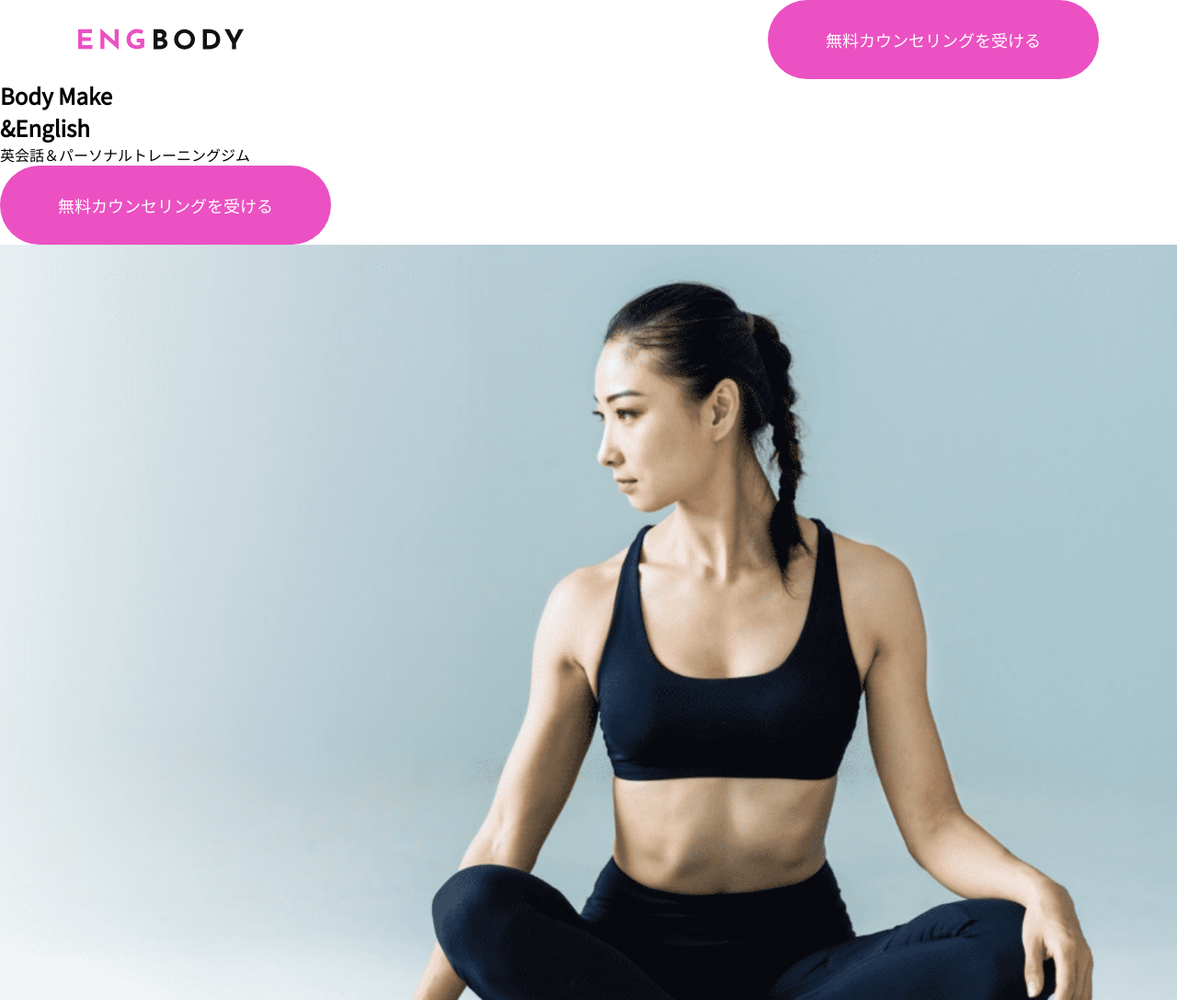
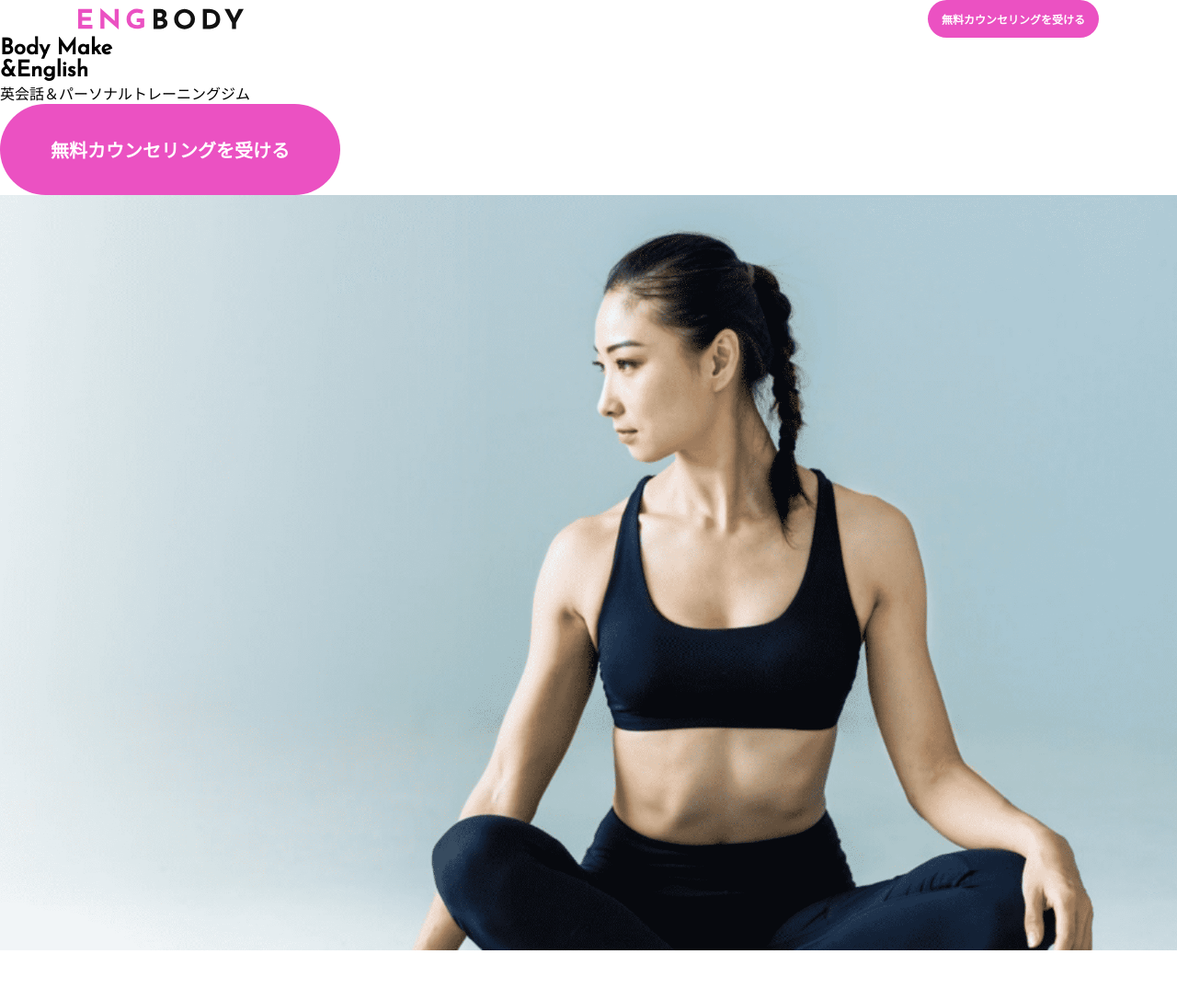
Before and after one commit to aki104-y/Body-Make-English, a plain HTML site: page index.html in a window 1280 px wide. Shown: the top 1087 px of the page at 92% size. Drawn offline with nearby package versions, Linux system fonts and the light colour scheme.

Commit message:
css追加

```diff
--- a/common/css/style.css
+++ b/common/css/style.css
@@ -331,7 +331,7 @@ html {
 }
 
 body {
-  font-family: "Noto Sans JP", sans-serif, "Josefin Sans", sans-serif, "Helvetica Neue", Arial, "Hiragino Kaku Gothic ProN", "Hiragino Sans", Meiryo;
+  font-family: "Josefin Sans", Arial, "Hiragino Kaku Gothic ProN", "Hiragino Sans", Meiryo, sans-serif;
 }
 
 a {
@@ -404,15 +404,46 @@ img {
 ------------------------------------------------------ */
 .btn {
   display: inline-block;
-  width: 360px;
+  width: 300px;
   max-width: 100%;
-  padding: 30px 50px;
+  padding: 20px 10px;
   background-color: #eb51c2;
   border-radius: 50px;
   color: #fff;
-  font-size: 1.125rem;
+  font-size: 1.25rem;
+  font-weight: bold;
   text-align: center;
   text-decoration: none;
+}
+@media screen and (min-width: 992px) {
+  .btn {
+    font-size: 1.25rem;
+    width: 360px;
+    padding: 35px;
+  }
+}
+
+.btn--color--reverse {
+  background-color: #fff;
+  color: #eb51c2;
+}
+
+.btn--header {
+  width: 186px;
+  padding: 12px 10px;
+  font-size: 0.75rem;
+}
+.btn--mv {
+  width: 220px;
+  padding: 16px 10px;
+  font-size: 0.8125rem;
+}
+@media screen and (min-width: 992px) {
+  .btn--mv {
+    font-size: 1.25rem;
+    width: 370px;
+    padding: 35px 10px;
+  }
 }
 
 /* cta(行動喚起)
--- a/index.html
+++ b/index.html
@@ -26,7 +26,7 @@
         </a>
       </div><!-- /.header__logo -->
       <p class="header__btn">
-        <a href="" class="btn">無料カウンセリングを受ける</a><!-- /.btn -->
+        <a href="" class="btn btn--header">無料カウンセリングを受ける</a><!-- /.btn -->
       </p>
       <!-- /.header__btn -->
     </div>
@@ -40,7 +40,7 @@
       <p class="mv__subtitle">英会話＆パーソナルトレーニングジム</p>
       <!-- /.mv__subtitle -->
       <p class="mv__btn">
-        <a href="" class="btn">無料カウンセリングを受ける</a><!-- /.btn -->
+        <a href="" class="btn btn--mv">無料カウンセリングを受ける</a><!-- /.btn -->
       </p>
       <!-- /.mv__btn -->
       <img src="images/bg_mv@2x.png" alt="横を向いて胡座で座っている女性の写真" class="mv__img" />
@@ -364,7 +364,7 @@
           <div class="cta__body">
             <h2 class="cta__title">Come join us!! 😊</h2><!-- /.cta__title -->
             <p class="cta__btn">
-              <a href="" class="btn">無料カウンセリングを受ける</a><!-- /.btn -->
+              <a href="" class="btn btn--color--reverse">無料カウンセリングを受ける</a><!-- /.btn -->
             </p><!-- /.cta__btn -->
           </div><!-- /.cta__body -->
         </div><!-- /.cta__inner -->
```
Also changed, not shown: 1 other file.
